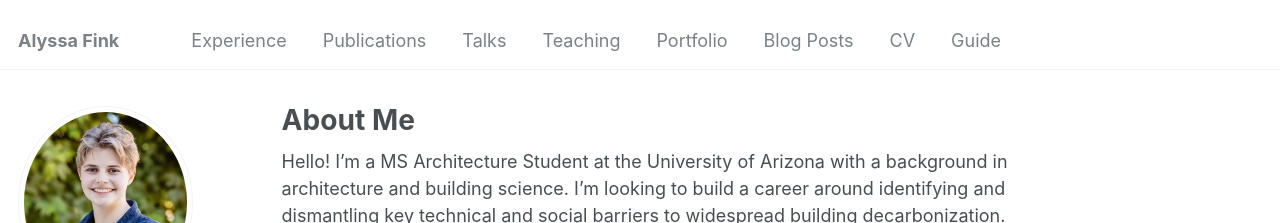
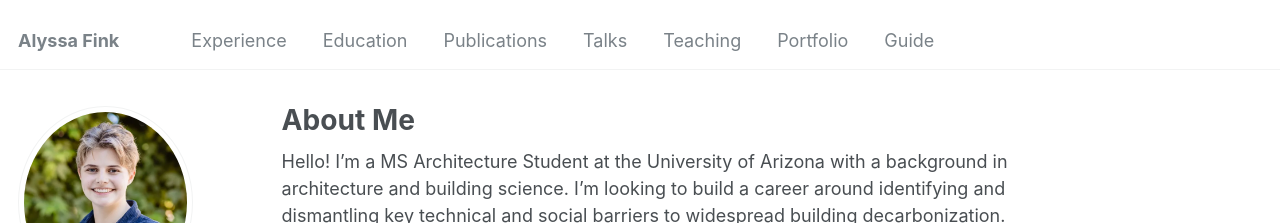
Before and after one commit to alyssafink/alyssafink.github.io, a Jekyll site: the page built from _pages/about.md, in a window 1280 px wide. Shown: the top 223 px of the page. Built offline with Jekyll 4.4.1, drawn with Linux system fonts in a browser that asks for light colours.

Commit message:
Update navigation.yml

```diff
--- a/_data/navigation.yml
+++ b/_data/navigation.yml
@@ -7,6 +7,9 @@
 main:
   - title: "Experience"
     url: /experience/
+
+  - title: "Education"
+    url: /education/
 
   - title: "Publications"
     url: /publications/
@@ -20,11 +23,5 @@ main:
   - title: "Portfolio"
     url: /portfolio/
 
-  - title: "Blog Posts"
-    url: /year-archive/
-
-  - title: "CV"
-    url: /cv/
-
   - title: "Guide"
     url: /markdown/
```
